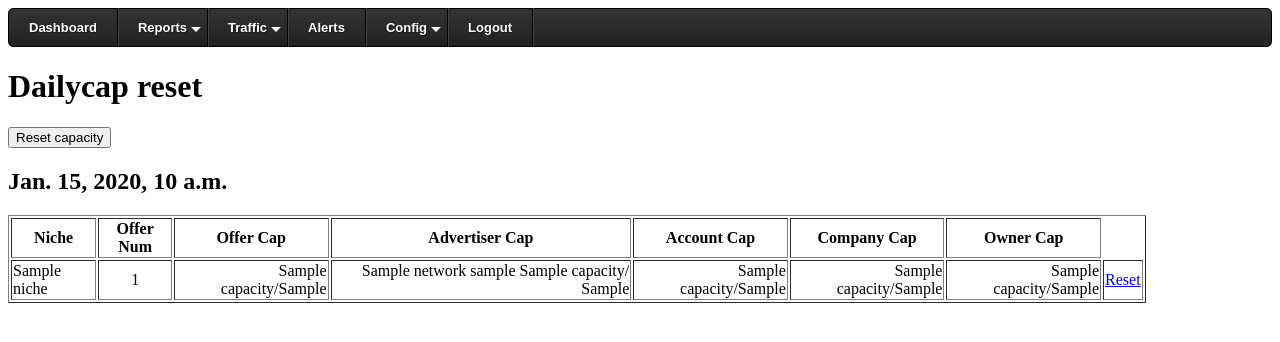
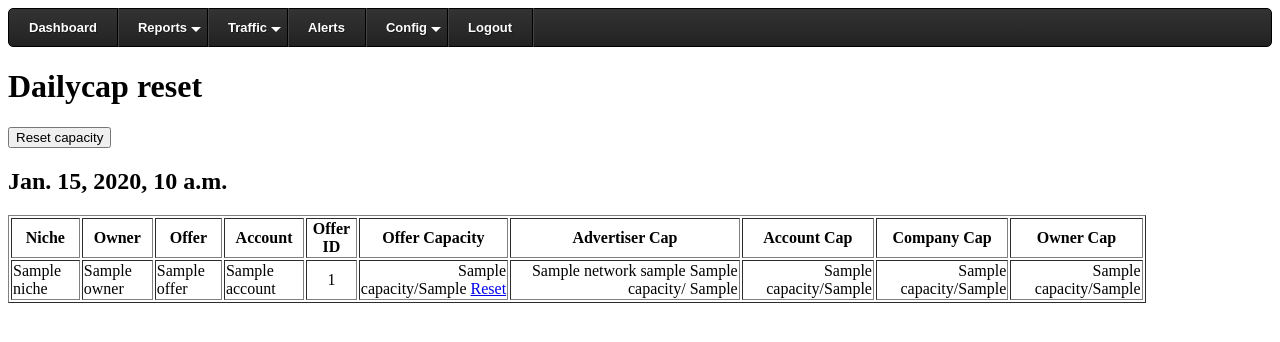
Before and after one commit to sprezz/leadfrod, a Django app: template templates/daily_capacity.html in a window 1280 px wide. Shown: the top 342 px of the page. Run offline with Django 3.2, Linux system fonts and the light colour scheme; the template is opened without the code that fills it: most values are stand-ins (such as "Sample title", 1, 10 or a date in 2020); parts of the project's set-up code (start-up, migrations or seed data) failed here and were passed over; some libraries are stand-ins or nearby versions.

Commit message:
1. added reset offer capacity link on daily capacity. Now users can just reset one offer at a time

```diff
--- a/templates/daily_capacity.html
+++ b/templates/daily_capacity.html
@@ -11,19 +11,28 @@
         <h2>{{ capacity.0.date }}</h2>
         <table width="90%" border="1">
 		<tr>
-			<th>Niche</th>
-			<th>Offer Num</th>
-			<th>Offer Cap</th>
+
+            <th>Niche</th>
+            <th>Owner</th>
+            <th>Offer</th>
+            <th>Account</th>
+			<th>Offer ID</th>
+            <th>Offer Capacity</th>
 			<th>Advertiser Cap</th>
 			<th>Account Cap</th>
 			<th>Company Cap</th>
-			<th>Owner Cap</th>
+            <th>Owner Cap</th>
 		</tr>
             {% for cap in capacity %}
                 <tr>
-				<td>{{ cap.offer.niche }}</td>
+                    <td>{{ cap.offer.niche }}</td>
+                    <td>{{ cap.owner.name }}</td>
+                    <td>{{ cap.offer.name }}</td>
+                    <td>{{ cap.account.name }}</td>
+
+
 				<td align="center">{{ cap.offer.offer_num }}</td>
-				<td align="right">{{ cap.offer.capacity }}/{{ cap.offer.daily_cap }}</td>
+				<td align="right">{{ cap.offer.capacity }}/{{ cap.offer.daily_cap }} <a href="/dailycap/{{ cap.offer_id }}">Reset</a></td>
 				<td align="right">
 					{% if cap.advertiser %}
                         {% if cap.advertiser.getAccounts.count > 1 %}
@@ -43,7 +52,6 @@
 				<td align="right">{{ cap.account.capacity }}/{{ cap.account.daily_cap }}</td>
 				<td align="right">{{ cap.company.capacity }}/{{ cap.company.daily_cap }}</td>
                 <td align="right">{{ cap.owner.capacity }}/{{ cap.owner.daily_cap }}</td>
-                <td align="right"><a href="/dailycap/{{ cap.offer_id }}">Reset</a></td>
 			</tr>
             {% endfor %}
 	</table>
--- a/urls.py
+++ b/urls.py
@@ -22,7 +22,8 @@ urlpatterns = patterns('',
                        url(r'^next/?$', 'rotator.views.next_workitem', name='next_workitem'),
                        (r'^submit/?$', 'rotator.views.submit_workitem'),
                        (r'^logout/?$', 'rotator.views.click_logout'),
-                       (r'^dailycap/?$', 'rotator.views.admin_manage_dailycap'),
+                       (r'^dailycap/$', 'rotator.views.admin_manage_dailycap'),
+                       (r'^dailycap/(?P<offerid>.*)/$', 'rotator.views.admin_manage_dailycap'),
                        (r'^release/?$', 'rotator.views.admin_release_lead'),
                        (r'^locked_leads/?$', 'rotator.views.admin_show_locked_leads'),
                        (r'^delete_file$', 'rotator.views.admin_delete_csvfile_raw'),
```
